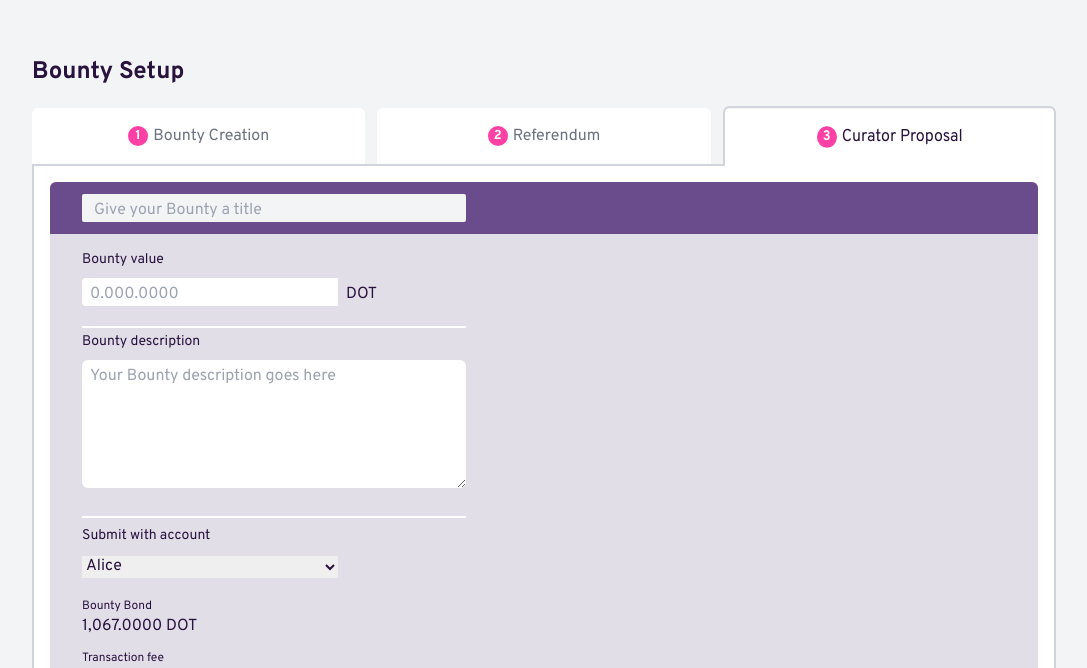
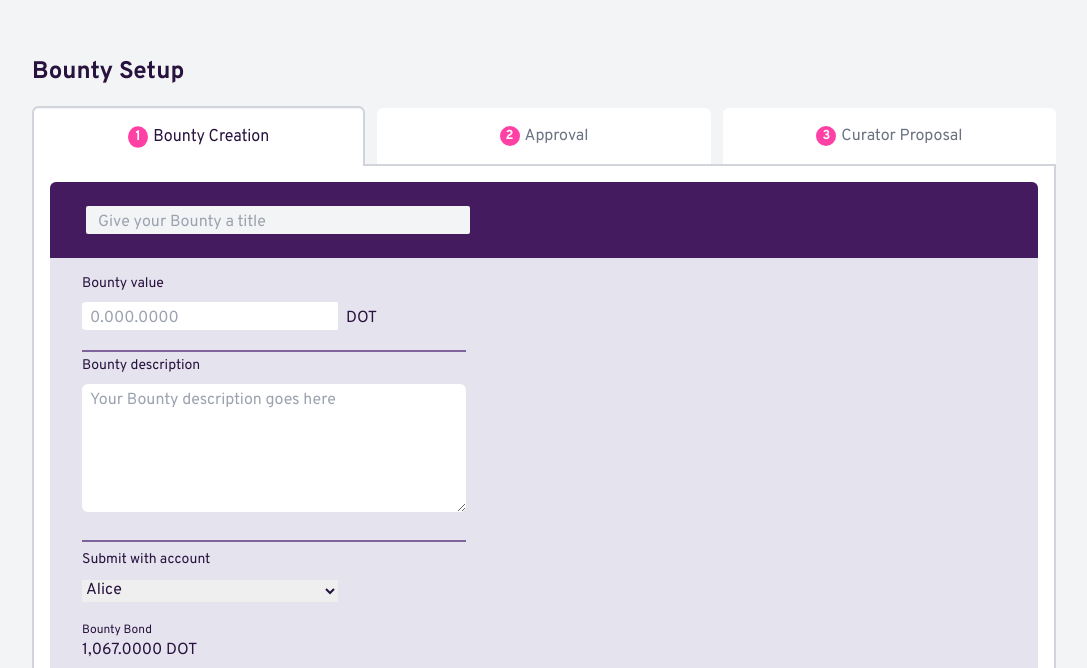
Before and after one commit to galaniprojects/Polkadot-Bounty-Manager, a SvelteKit app: page / in a window 1280 px wide. Shown: the part 124-792 px from the top of the page, without its empty margins (96-1183 px from the left). Built offline with nearby package versions, Linux system fonts and the light colour scheme.

Commit message:
create bounty approval referendum page

```diff
--- /dev/null
+++ b/src/components/bounty-setup/ApprovalReferendum.svelte
@@ -0,0 +1,51 @@
+<script>
+	let bountyId = '#88';
+	let bountyTitle = 'Community Event Activity Bounty';
+</script>
+
+<div>
+	<div class="top-bar flex justify-between text-white">
+		<p class="text-2xl leading-7">{`${bountyId} ${bountyTitle}`}</p>
+		<p class="text-sm mt-1.5">
+			<span class="opacity-50">Need more information about the Bounty Setup process? </span>
+			Tap here
+		</p>
+	</div>
+
+	<div class="content">
+		<div>
+			<div>
+				<p class="text-xs mb-1">Treasury track</p>
+				<select class="border w-72 rounded-md h-7 px-1" name="spenders" id="spenders">
+					<option value="small">Small Spender</option>
+					<option value="medium">Medium Spender</option>
+					<option value="big">Big Spender</option>
+				</select>
+				<p class="text-xs mt-1">(preselected based on Bounty value)</p>
+			</div>
+
+			<hr class="border-white mt-5 mb-3 w-96" />
+
+			<p class="text-xs mb-1">Submit with account</p>
+			<select class="border w-72 rounded-md h-7 px-1" name="accounts" id="accounts">
+				<option value="alice">Alice</option>
+				<option value="bob">Bob</option>
+			</select>
+
+			<div class="mt-5 h-24 mb-10">
+				<section class="mb-3">
+					<p class="label text-xs">Deposit</p>
+					<p class="value"><span>1,067.0000</span> DOT</p>
+				</section>
+				<section>
+					<p class="label text-xs">Transaction fee</p>
+					<p class="value"><span>0,000.0800</span> DOT</p>
+				</section>
+			</div>
+		</div>
+		<div class="flex">
+			<button class="button-cancel mr-5">CANCEL</button>
+			<button class="button-active">SUBMIT</button>
+		</div>
+	</div>
+</div>
--- a/src/components/bounty-setup/BountyCreation.svelte
+++ b/src/components/bounty-setup/BountyCreation.svelte
@@ -41,7 +41,7 @@
 					<input class="pt-1 pl-2 w-64 rounded-s bg-white mr-2" placeholder="0.000.0000" />
 					<p class="mt-1">DOT</p>
 				</div>
-				<div class="border border-white mt-5 mb-1 w-96"></div>
+				<hr class="border border-white mt-5 mb-1 w-96">
 
 				<p class="text-sm">Bounty description</p>
 				<textarea
@@ -49,7 +49,7 @@
 					placeholder="Your Bounty description goes here"
 				></textarea>
 
-				<div class="border border-white mt-5 mb-2 w-96"></div>
+				<hr class="border border-white mt-5 mb-2 w-96">
 				<p class="text-sm mb-2">Submit with account</p>
 
 				<select class="w-64" name="accounts" id="accounts">
@@ -74,16 +74,3 @@
 		</div>
 	{/if}
 </div>
-
-<style>
-	.top-bar {
-		background-color: theme('colors.secondary');
-		@apply pl-8 py-3;
-	}
-
-	.content {
-		@apply py-4 pl-8;
-		background-color: theme('colors.background');
-		min-height: 500px;
-	}
-</style>
--- a/src/components/bounty-setup/BountySetup.svelte
+++ b/src/components/bounty-setup/BountySetup.svelte
@@ -1,12 +1,14 @@
 <script lang="ts" context="module">
-	export const TABS = ['Bounty Creation', 'Referendum', 'Curator Proposal'];
+	export const TABS = ['Bounty Creation', 'Approval', 'Curator Proposal'];
 	export type BountyTab = (typeof TABS)[number];
 </script>
 
 <script lang="ts">
+	import ApprovalReferendum from './ApprovalReferendum.svelte';
 	import BountyCreation from './BountyCreation.svelte';
 	import BountySetupTab from './BountySetupTab.svelte';
-	let activeTab = TABS[2];
+
+	let activeTab = TABS[0];
 
 	function onTabClick(tab: BountyTab) {
 		activeTab = tab;
@@ -37,11 +39,21 @@
 				bountySetupTabClicked={onTabClick}
 			/>
 		</div>
-		<div class="grid bg-white border-2 border-gray-300 p-4">
-			<div class="rounded-t-md bg-gray-100 overflow-clip">
-				<BountyCreation />
+
+		{#if activeTab === TABS[0]}
+			<div class="grid bg-white border-2 border-gray-300 p-4">
+				<div class="rounded-t-md bg-gray-100 overflow-clip">
+					<BountyCreation />
+				</div>
 			</div>
-		</div>
+		{:else}
+			<div class="grid bg-white border-2 border-gray-300 p-4">
+				<div class="rounded-t-md bg-gray-100 overflow-clip">
+					<ApprovalReferendum />
+				</div>
+			</div>
+		{/if}
+
 	</div>
 </div>
 
--- /dev/null
+++ b/src/components/bounty-setup/style.css
@@ -0,0 +1,14 @@
+.top-bar {
+    @apply px-9 py-6;
+    background-color: theme('colors.secondary');
+}
+
+.content {
+    @apply py-4 pl-8;
+    background-color: theme('colors.background');
+    min-height: 500px;
+}
+
+.border {
+    border-color: theme('colors.border');
+}
--- a/src/routes/+page.svelte
+++ b/src/routes/+page.svelte
@@ -1,5 +1,6 @@
 <script>
 	import '../app.css';
+	import '../components/bounty-setup/style.css';
 	import BountySetup from '../components/bounty-setup/BountySetup.svelte';
 </script>
 
--- a/tailwind.config.js
+++ b/tailwind.config.js
@@ -6,13 +6,14 @@ export default {
 	theme: {
 		colors: {
 			accent: '#FF41A6',
+			border: '#7F639B',
 			black: colors.black,
 			white: colors.white,
 			gray: colors.gray,
 			darkgray: '#8a7c9780',
 			primary: '#28123E',
-			secondary: 'rgba(73,33,113,0.8)',
-			background: 'rgba(155,133,177,0.2)'
+			secondary: '#431B5E',
+			background: '#E5E3EE'
 		}
 	},
 	plugins: []
```
